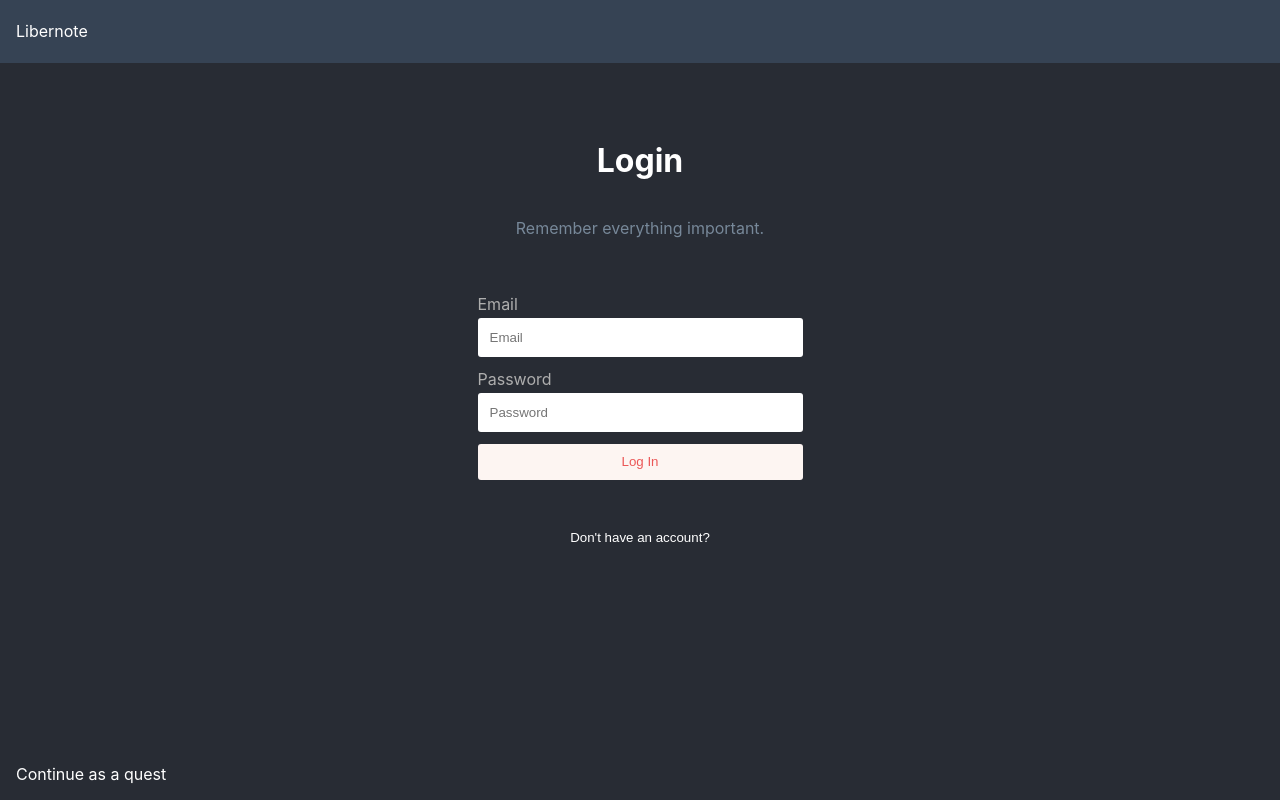
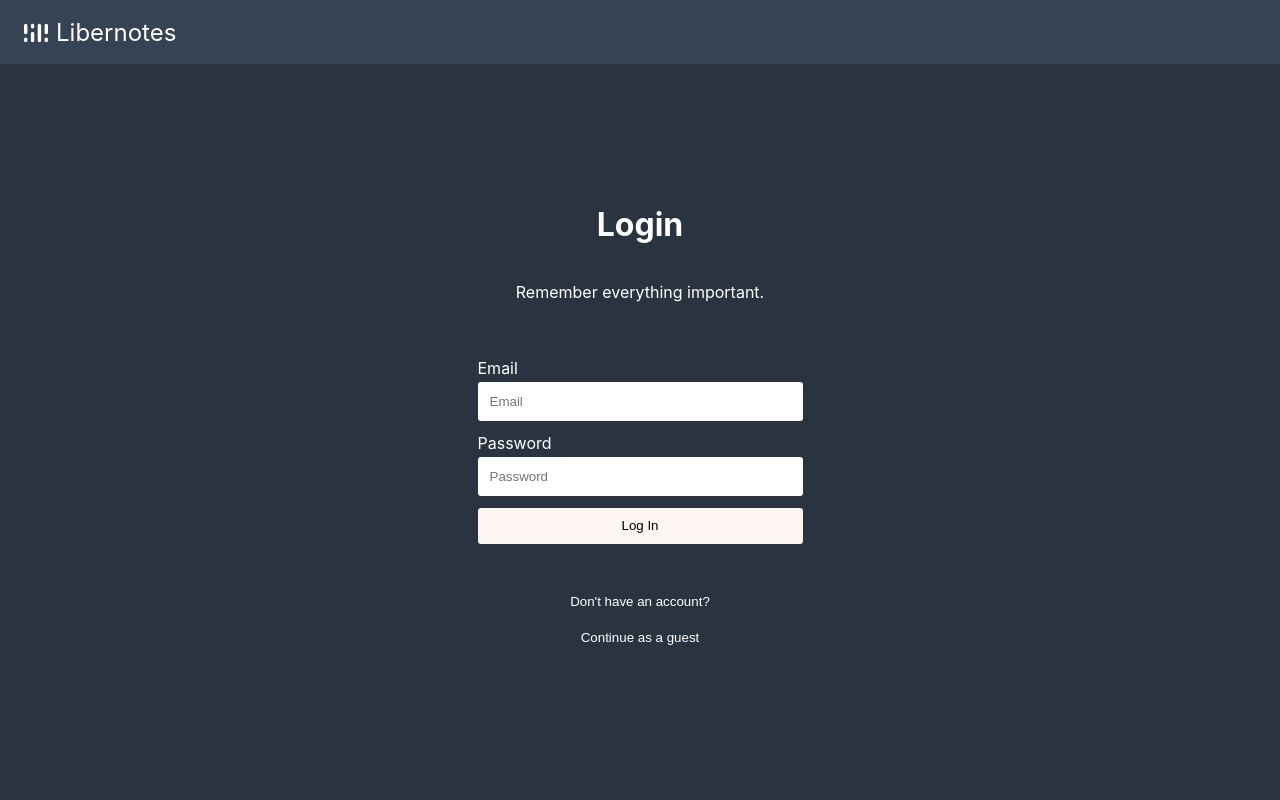
Before and after one commit to ylahti6/libernotes, a React (Create React App) app: page / in a window 1280 px wide. Built offline with nearby package versions, Linux system fonts and the light colour scheme.

Commit message:
Managed to get noting system working wohoo!

```diff
--- a/src/App.js
+++ b/src/App.js
@@ -3,9 +3,10 @@ import logo from "./logo.svg";
 import { Login } from "./Login";
 import { Register } from "./Register";
 import MainApp from "./MainApp"; // Import the new page component
+import { SiScrollreveal } from 'react-icons/si';
 
 // ! Style sheets
-import "./styles/App.css";
+import "./styles/Global/App.css";
 import "./styles/index.css";
 import "./styles/var.css";
 
@@ -18,9 +19,10 @@ function App() {
 
   return (
     <div className="App">
-      <div className="main-app-header">
+      <div className="App-header">
+
         <a className="swingback" onClick={() => handlePageChange("mainapp")}>
-          Libernote
+        <SiScrollreveal className="icon"/>Libernotes
         </a>
       </div>
 
--- a/src/Login.jsx
+++ b/src/Login.jsx
@@ -7,11 +7,6 @@ export const Login = (props) => {
   const handleSubmit = (e) => {
     e.preventDefault();
     console.log(email);
-  };
-  const [currentPage, setCurrentPage] = useState("login");
-
-  const handlePageChange = (pageName) => {
-    setCurrentPage(pageName);
   };
 
   return (
@@ -42,17 +37,14 @@ export const Login = (props) => {
         </button>
       </form>
 
-      <button
-        className="link-btn"
-        onClick={() => props.onFormSwitch("register")}
-      >
+      <button className="link-btn" onClick={() => props.onFormSwitch("register")}>
         Don't have an account?
       </button>
 
-      {/* Continue as a quest link */}
-      <a className="quest-users" onClick={() => handlePageChange("mainapp")}>
-        Continue as a quest
-      </a>
+      <button className="link-btn" onClick={() => props.handlePageChange("mainapp")}>
+        Continue as a guest
+      </button>
     </div>
+
   );
 };
--- a/src/index.js
+++ b/src/index.js
@@ -5,7 +5,7 @@ import reportWebVitals from './reportWebVitals';
 
 
 // ! Style sheets
-import "./styles/App.css";
+import "./styles/Global/App.css";
 import "./styles/index.css";
 import "./styles/var.css";
 
--- a/src/styles/App.css
+++ /dev/null
@@ -1,169 +0,0 @@
-.App {
-  text-align: center;
-  display: flex;
-  min-height: auto;
-  justify-content: center;
-  color: white;
-  width: auto;
-}
-
-.main-app-header {
-  /* border-bottom: 1px solid grey; */
-  width: 100%;
-  height: 62.5px;
-  position: absolute;
-  background-color: var(--matte-navy);
-}
-
-.swingback {
-  color: white;
-  text-decoration: none;
-  display: flex;
-  align-items: center;
-  margin: 0 1rem;
-  height: 100%;
-}
-
-.quest-users {
-  position: absolute;
-  bottom: 1rem;
-  left: 1rem;
-}
-
-a:hover {
-  color: var(--grey-smoke);
-  cursor: pointer;
-}
-
-.auth-form-container,
-.login-form,
-.register-form {
-  display: flex;
-  flex-direction: column;
-  padding: 5vmin 0;
-}
-
-.auth-form-container {
-  max-width: 325px;
-  width: 100%;
-  margin: 10vmin 0;
-}
-
-label {
-  text-align: left;
-  color: var(--grey-smoke);
-  /* color: red; */
-}
-
-input {
-  margin: 0.25rem 0 0.75rem 0;
-  border: none;
-  padding: 0.75rem;
-  border-radius: 3px;
-}
-
-button {
-  border: none;
-  background-color: #fdf5f2;
-  padding: 0.65rem;
-  border-radius: 3px;
-  cursor: pointer;
-}
-
-.strawberry-button {
-  color: #eb5757;
-}
-
-.strawberry-button:hover {
-  background-color: #fbebe8;
-}
-
-.link-btn {
-  background: none;
-  color: white;
-}
-
-.link-btn:hover {
-  background-color: none;
-  color: #778899;
-}
-
-.MainApp {
-  overflow: hidden;
-}
-
-textarea {
-  display: flex;
-  justify-content: center;
-  align-items: center;
-}
-
-.note-slip {
-  width: auto;
-  display: flex;
-  justify-content: center;
-  align-items: end;
-  /* background-color: rebeccapurple; */
-  height: calc(30vh - 25vh / 2);
-  /* position: fixed; */
-}
-
-#inputText {
-  border-radius: 3px;
-  width: 60vmin;
-  margin: 0 0.5rem;
-  resize: none;
-  font-family: -apple-system, BlinkMacSystemFont, "Segoe UI", "Roboto", "Oxygen",
-    "Ubuntu", "Cantarell", "Fira Sans", "Droid Sans", "Helvetica Neue",
-    sans-serif;
-}
-
-#outputDiv {
-  /* background-color: red; */
-  /* height: auto;
-  width: auto; */
-  padding: 10vmin;
-  display: flex;
-  flex-wrap: wrap;
-  align-items: center;
-  gap: 1rem;
-}
-
-.created-div {
-  background-color: white;
-  padding: 1rem;
-  border-radius: 3px;
-  display: flex;
-  justify-content: center;
-  align-items: center;
-  color: var(--midnight);
-  text-align: left;
-  text-transform: capitalize;
-}
-
-.created-div:hover {
-  background-color: grey;
-}
-
-.created-div::first-letter {
-  text-transform: capitalize;
-}
-
-.outputPin {
-  background-color: none;
-  border: none;
-  border-radius: 100%;
-  padding: 0;
-}
-
-.test {
-  background-color: none;
-  border: none;
-  height: auto;
-  font-size: 1.5rem;
-  padding: 0.5rem;
-}
-
-.outputPin:hover {
-  background-color: var(--grey-smoke);
-}
--- /dev/null
+++ b/src/styles/Global/App.css
@@ -0,0 +1,148 @@
+.App {
+  display: flex;
+  flex-direction: column;
+  justify-content: center;
+  align-items: center;
+  text-align: center;
+  min-height: auto;
+  color: white;
+  width: auto;
+}
+
+.icon {
+  background-color: none;
+  height: auto;
+  font-size: 1.5rem;
+  padding: 0.5rem;
+}
+
+.App-header {
+  width: 100%;
+  height: 4rem;
+  background-color: var(--matte-navy);
+  display: flex;
+  align-items: center;
+  font-size: 1.5rem;
+}
+.App-header .icon {
+  margin: 0 0 -1px 1rem;
+}
+.App-header a.swingback {
+  color: white;
+  text-decoration: none;
+  display: flex;
+  align-items: center;
+}
+.App-header a.swingback:hover {
+  color: var(--dark-app-blue);
+}
+
+a:hover {
+  color: var(--dark-app-blue);
+  cursor: pointer;
+}
+
+.auth-form-container,
+.login-form,
+.register-form {
+  display: flex;
+  flex-direction: column;
+  padding: 5vmin 0;
+}
+
+.auth-form-container {
+  max-width: 325px;
+  width: 100%;
+  margin: 10vmin 0;
+}
+.auth-form-container button {
+  border: none;
+  background-color: #fdf5f2;
+  padding: 0.65rem;
+  border-radius: 3px;
+  cursor: pointer;
+}
+.auth-form-container label {
+  text-align: left;
+  color: var(--grey-smoke);
+}
+.auth-form-container input {
+  margin: 0.25rem 0 0.75rem 0;
+  border: none;
+  padding: 0.75rem;
+  border-radius: 3px;
+}
+.auth-form-container .link-btn {
+  background: none;
+  color: white;
+}
+.auth-form-container .link-btn:hover {
+  background-color: none;
+  color: var(--link-hover);
+}
+
+.App-header-content {
+  padding: 1rem;
+  border-radius: 0.5rem;
+  height: calc(100% + 4rem);
+  display: flex;
+  justify-content: center;
+  background-color: white;
+  margin: 5rem 0;
+  align-items: center;
+}
+.App-header-content #inputText {
+  border-radius: 6px;
+  width: 60vmin;
+  height: 100%;
+  resize: none;
+  border: none;
+  font-family: -apple-system, BlinkMacSystemFont, "Segoe UI", "Roboto", "Oxygen", "Ubuntu", "Cantarell", "Fira Sans", "Droid Sans", "Helvetica Neue", sans-serif;
+}
+.App-header-content textarea {
+  font-size: 1rem;
+  color: var(--dark-app-blue);
+  outline: none;
+}
+.App-header-content .outputPin {
+  background: none;
+  margin: 1rem;
+  font-size: 1.5rem;
+  color: var(--grey);
+  border: none;
+  padding: 0.25rem 0.5rem;
+  cursor: pointer;
+}
+.App-header-content .outputPin:hover {
+  border-radius: 100%;
+  background-color: var(--light-grey);
+  color: var(--dark-app-blue);
+}
+
+#outputDiv {
+  background-color: red;
+  height: auto;
+  max-width: 80%;
+  display: flex;
+  flex-wrap: wrap;
+  align-items: center;
+  gap: 1rem;
+  color: var(--dark-app-blue);
+}
+#outputDiv .created-div {
+  background-color: white;
+  padding: 1rem;
+  border-radius: 3px;
+  display: flex;
+  justify-content: center;
+  align-items: center;
+  text-align: left;
+  height: auto;
+  max-width: 12rem;
+}
+#outputDiv .created-div:hover {
+  background-color: grey;
+}
+#outputDiv #outputDiv::first-letter {
+  text-transform: capitalize;
+}/*# sourceMappingURL=App.css.map */
--- /dev/null
+++ b/src/styles/Global/App.scss
@@ -0,0 +1,169 @@
+.App {
+  display: flex;
+  flex-direction: column;
+  justify-content: center;
+  align-items: center;
+  text-align: center;
+  min-height: auto;
+  color: white;
+  width: auto;
+}
+
+.icon {
+  background-color: none;
+  height: auto;
+  font-size: 1.5rem;
+  padding: 0.5rem;
+}
+
+
+.App-header {
+  width: 100%;
+  height: 4rem;
+  background-color: var(--matte-navy);
+  display: flex;
+  align-items: center;
+  font-size: 1.5rem;
+
+  .icon {
+   margin: 0 0 -1px 1rem;
+  }
+
+  a.swingback {
+    color: white;
+    text-decoration: none;
+    display: flex;
+    align-items: center;
+  }
+
+  a.swingback:hover {
+    color: var(--dark-app-blue);
+  }
+}
+
+a:hover {
+  color: var(--dark-app-blue);
+  cursor: pointer;
+}
+
+.auth-form-container,
+.login-form,
+.register-form {
+  display: flex;
+  flex-direction: column;
+  padding: 5vmin 0;
+}
+
+.auth-form-container {
+  max-width: 325px;
+  width: 100%;
+  margin: 10vmin 0;
+
+  button {
+    border: none;
+    background-color: #fdf5f2;
+    padding: 0.65rem;
+    border-radius: 3px;
+    cursor: pointer;
+  }
+
+  label {
+    text-align: left;
+    color: var(--grey-smoke);
+  }
+
+  input {
+    margin: 0.25rem 0 0.75rem 0;
+    border: none;
+    padding: 0.75rem;
+    border-radius: 3px;
+  }
+
+  .link-btn {
+    background: none;
+    color: white;
+  }
+
+  .link-btn:hover {
+    background-color: none;
+    color: var(--link-hover);
+  }
+}
+
+
+
+.App-header-content {
+  padding: 1rem;
+  border-radius: 0.5rem;
+  height: calc(100% + 4rem);
+  display: flex;
+  justify-content: center;
+  background-color: white;
+  margin: 5rem 0;
+  align-items: center;
+
+    #inputText {
+      border-radius: 6px;
+      width: 60vmin;
+      height: 100%;
+      resize: none;
+      border: none;
+      font-family: -apple-system, BlinkMacSystemFont, "Segoe UI", "Roboto", "Oxygen",
+        "Ubuntu", "Cantarell", "Fira Sans", "Droid Sans", "Helvetica Neue",
+        sans-serif;
+    }
+
+    textarea {
+      font-size: 1rem;
+      color: var(--dark-app-blue);
+      outline: none;
+    }
+
+    .outputPin {
+      background: none;
+      margin: 1rem;
+      font-size: 1.5rem;
+      color: var(--grey);
+      border: none;
+      padding: 0.25rem 0.5rem;
+      cursor: pointer;
+    }
+
+    .outputPin:hover {
+      border-radius: 100%;
+      background-color: var(--light-grey);
+      color: var(--dark-app-blue);
+    }
+}
+
+#outputDiv {
+  background-color: red;
+  height: auto;
+  max-width: 80%;
+  display: flex;
+  flex-wrap: wrap;
+  align-items: center;
+  gap: 1rem;
+  color: var(--dark-app-blue);
+
+.created-div {
+  background-color: white;
+  padding: 1rem;
+  border-radius: 3px;
+  display: flex;
+  justify-content: center;
+  align-items: center;
+
+  text-align: left;
+  height: auto;
+  max-width: calc(10rem + 2rem);
+}
+
+.created-div:hover {
+  background-color: grey;
+}
+
+#outputDiv::first-letter {
+  text-transform: capitalize;
+}
+}
--- a/src/styles/index.css
+++ b/src/styles/index.css
@@ -1,15 +1,12 @@
 body {
   margin: 0;
+  padding: 0;
   font-family: -apple-system, BlinkMacSystemFont, 'Segoe UI', 'Roboto', 'Oxygen',
     'Ubuntu', 'Cantarell', 'Fira Sans', 'Droid Sans', 'Helvetica Neue',
     sans-serif;
   -webkit-font-smoothing: antialiased;
   -moz-osx-font-smoothing: grayscale;
-  background-color: var(--midnight);
-}
-
-p {
-  color: var(--dawn-blue)
+  background-color: var(--app-blue);
 }
 
 code {
--- a/src/styles/var.css
+++ b/src/styles/var.css
@@ -1,7 +1,16 @@
 :root {
-    --grey-smoke: #AEAEAE;
+
     --matte-navy: #364354;
-    --midnight: #282c34;
-    --dawn-blue: #778899;
+    /* --matte-navy: #949DA9; */
+    --highlight-matte-navy: #536175;
 
+    /* --light-app-blue: #778899; */
+
+    /* Original */
+    /* !Main colour scheme  */
+    --app-blue: #2A3441;
+    --dark-app-blue: #282c34;
+    --light-app-blue: #445469;
+    --grey: #AEAEAE;
+    --light-grey: #aeaeae50;
 }
```
Also changed, not shown: src/MainApp.js (+17 -10 lines), src/landingPage.js (added), 1 other file (tests, documents, lock files or other folders).
